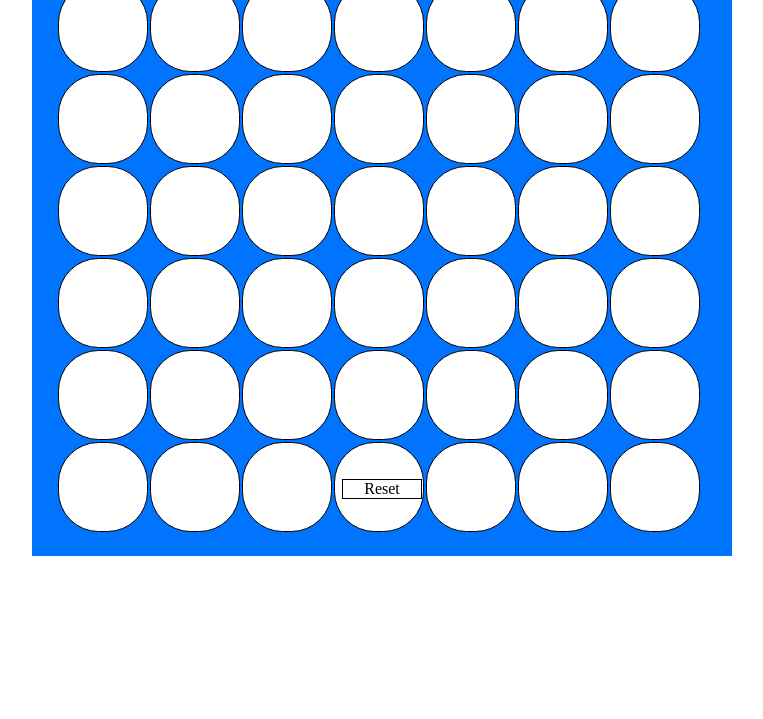
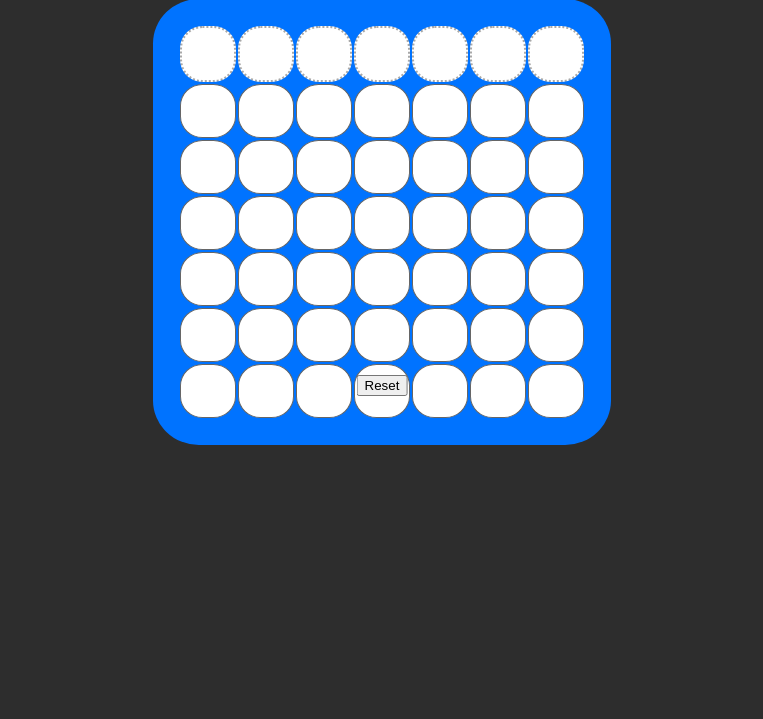
Before and after one commit to stantheblan/connectFour, a plain HTML site: page index.html in a window 1280 px wide. Shown: the part 81-800 px from the top of the page, without its empty margins (258-1021 px from the left). Drawn offline with Linux system fonts and the light colour scheme.

Commit message:
finally working prototype

```diff
--- a/game.js
+++ b/game.js
@@ -1,15 +1,85 @@
-
-
-let topRow = document.getElementsByClassName("tSlot");
-console.log(topRow)
-console.log(topRow.length)
-
-
-for (var i = 0; i < topRow.length; i++) {
-    // topRow[i].addEventListener('mouseup', myF);
-    console.log(i);
+function makeBoard()
+{
+    for (let y = 0; y < tableHeight; y++)
+    {
+        board.push(Array.from({ length: tableWidth }));
+    }
 }
 
-function myF(e) {
-    console.log(e.target);
+function makeHtmlBoard()
+{
+    const board = document.getElementById('board');
+
+    // make top row
+    const topR = document.createElement('tr');
+    topR.setAttribute('id', 'column-top');
+    topR.addEventListener('click', clickHandler);
+    for (let x = 0; x < tableWidth; x++)
+    {
+        const headCell = document.createElement('td');
+        headCell.setAttribute('id', x);
+        topR.append(headCell);
+    }
+    board.append(topR);
+
+    // make main part of board
+    for (let y = 0; y < tableHeight; y++)
+    {
+        const row = document.createElement('tr');
+        for (let x = 0; x < tableWidth; x++)
+        {
+            const cell = document.createElement('td');
+            cell.setAttribute('id', `${y}-${x}`);
+            row.append(cell);
+        }
+        board.append(row);
+    }
 }
+
+function findCellforCol(x)
+{
+    for (let y = tableHeight - 1; y >= 0; y--)
+    {
+        if (!board[y][x])
+        {
+            return y;
+        }
+    }
+    return null;
+}
+
+function placeInTable(y, x)
+{
+    let piece = document.createElement('div');
+    piece.classList.add('piece');
+    piece.classList.add(`p${currPlayer}`);
+    piece.style.top = -50 * (y + 2);
+
+    let cell = document.getElementById(`${y}-${x}`);
+    cell.append(piece);
+}
+
+function clickHandler(e) {
+    //get x from id of clicked cell
+    const x = e.target.id;
+
+    //get next spot in column, ignore if none
+    let y = findCellforCol(x);
+    if (y === null) {return;}
+
+    //place piece in board and add to HTML table
+    board[y][x] = currPlayer;
+    placeInTable(y, x);
+
+    //switch
+    currPlayer = currPlayer === 1 ? 2 : 1;
+}
+
+const tableWidth = 7;
+const tableHeight = 6;
+
+let currPlayer = 1;
+let board = [];
+
+makeBoard();
+makeHtmlBoard();
--- a/index.html
+++ b/index.html
@@ -1,73 +1,16 @@
-<!DOCTYPE html>
-<html lang="en">
+<!doctype html>
 <head>
-    <meta charset="UTF-8">
-    <meta http-equiv="X-UA-Compatible" content="IE=edge">
-    <meta name="viewport" content="width=device-width, initial-scale=1.0">
-    <title>-stan- connect4</title>
-    <script src="game.js"></script>
-    <link rel="stylesheet" href="style.css">
+  <title>Connect 4</title>
+  <link href="style.css" rel="stylesheet">
 </head>
 <body>
-    <h1>Connect 4</h1>
-    <div class="game">
-        <table>
-            <tr>
-                <td class = "tSlot slot"></td>
-                <td class = "tSlot slot"></td>
-                <td class = "tSlot slot"></td>
-                <td class = "tSlot slot"></td>
-                <td class = "tSlot slot"></td>
-                <td class = "tSlot slot"></td>
-                <td class = "tSlot slot"></td>
-            </tr>
-            <tr>
-                <td class = "slot"></td>
-                <td class = "slot"></td>
-                <td class = "slot"></td>
-                <td class = "slot"></td>
-                <td class = "slot"></td>
-                <td class = "slot"></td>
-                <td class = "slot"></td>
-            </tr>
-            <tr>
-                <td class = "slot"></td>
-                <td class = "slot"></td>
-                <td class = "slot"></td>
-                <td class = "slot"></td>
-                <td class = "slot"></td>
-                <td class = "slot"></td>
-                <td class = "slot"></td>
-            </tr>
-            <tr>
-                <td class = "slot"></td>
-                <td class = "slot"></td>
-                <td class = "slot"></td>
-                <td class = "slot"></td>
-                <td class = "slot"></td>
-                <td class = "slot"></td>
-                <td class = "slot"></td>
-            </tr>
-            <tr>
-                <td class = "slot"></td>
-                <td class = "slot"></td>
-                <td class = "slot"></td>
-                <td class = "slot"></td>
-                <td class = "slot"></td>
-                <td class = "slot"></td>
-                <td class = "slot"></td>
-            </tr>
-            <tr>
-                <td class = "slot"></td>
-                <td class = "slot"></td>
-                <td class = "slot"></td>
-                <td class = "slot"></td>
-                <td class = "slot"></td>
-                <td class = "slot"></td>
-                <td class = "slot"></td>
-            </tr>
-        </table>
+    <h1>Connect 4
+
+    </h1>
+    <div id="game">
+        <table id="board"></table>
     </div>
-    <div class="reset">Reset</div>
+    <button class="reset">Reset</button>
+    <script src="game.js"></script>
 </body>
 </html>
--- a/style.css
+++ b/style.css
@@ -1,39 +1,55 @@
-
-* {
-    margin: 0;
-    padding: 0;
-    box-sizing: border-box;
+body {
+    background-color: rgb(45, 45, 45);
 }
-.game {
+#game {
     background: rgb(0, 115, 255);
     position: absolute;
-    /* top: 4rem; */
+    top: 5rem;
     left: 50%;
     transform: translate(-50%);
-    width: 700px;
-    height: 600px;
-    padding: 24px;
+    padding: 25px;
+    border-radius: 10%;
 }
 
-.slot {
-    background: white;
-    width: 90px;
-    height: 90px;
-    border: 1px solid black;
-    border-radius: 45%;
+/* game board as a table */
+#board td {
+    width: 50px;
+    height: 50px;
+    border: solid 1px #666;
+    border-radius: 40%;
+    background-color: white;
 }
 
-h1 {
-    text-align: center;
+/* pieces are colored circles */
+.piece {
+    margin: 1px;
+    width: 95%;
+    height: 95%;
+    border-radius: 40%;
+}
+.piece.p1 {
+    background-color: rgb(0, 0, 255);
+}
+.piece.p2 {
+    background-color: rgb(255, 0, 0);
+}
+
+/* top row */
+#column-top td {
+    /* border: dashed 1px lightgray; */
+    border: dotted 2px rgb(168, 168, 168);
 }
 
 .reset {
     position: absolute;
-    top: 70vh;
+    top: 57%;
     left: 50%;
     transform: translate(-50%);
-    border: 1px solid black;
-    width: 5rem;
-    text-align: center;
-    cursor: pointer;
 }
+
+h1 {
+    color: white;
+    position: absolute;
+    left: 50%;
+    transform: translate(-50%);
+}
```
